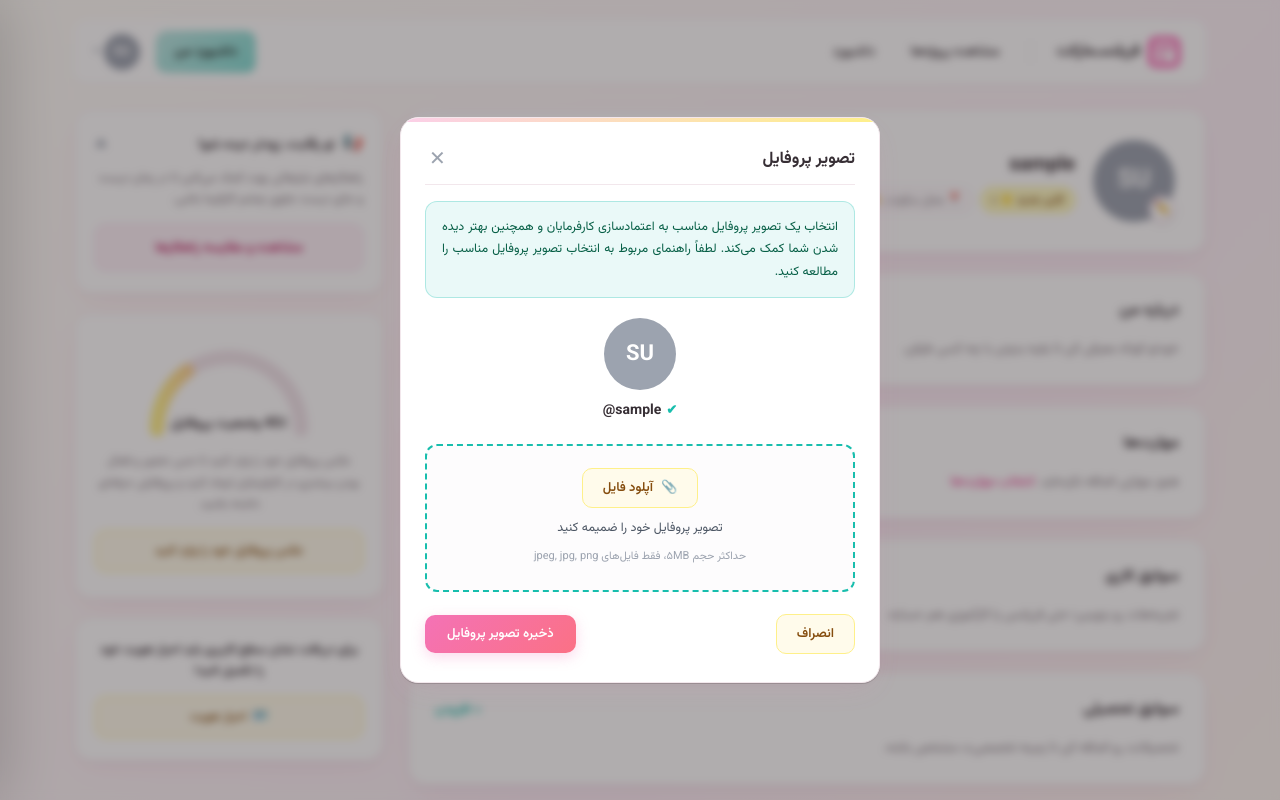
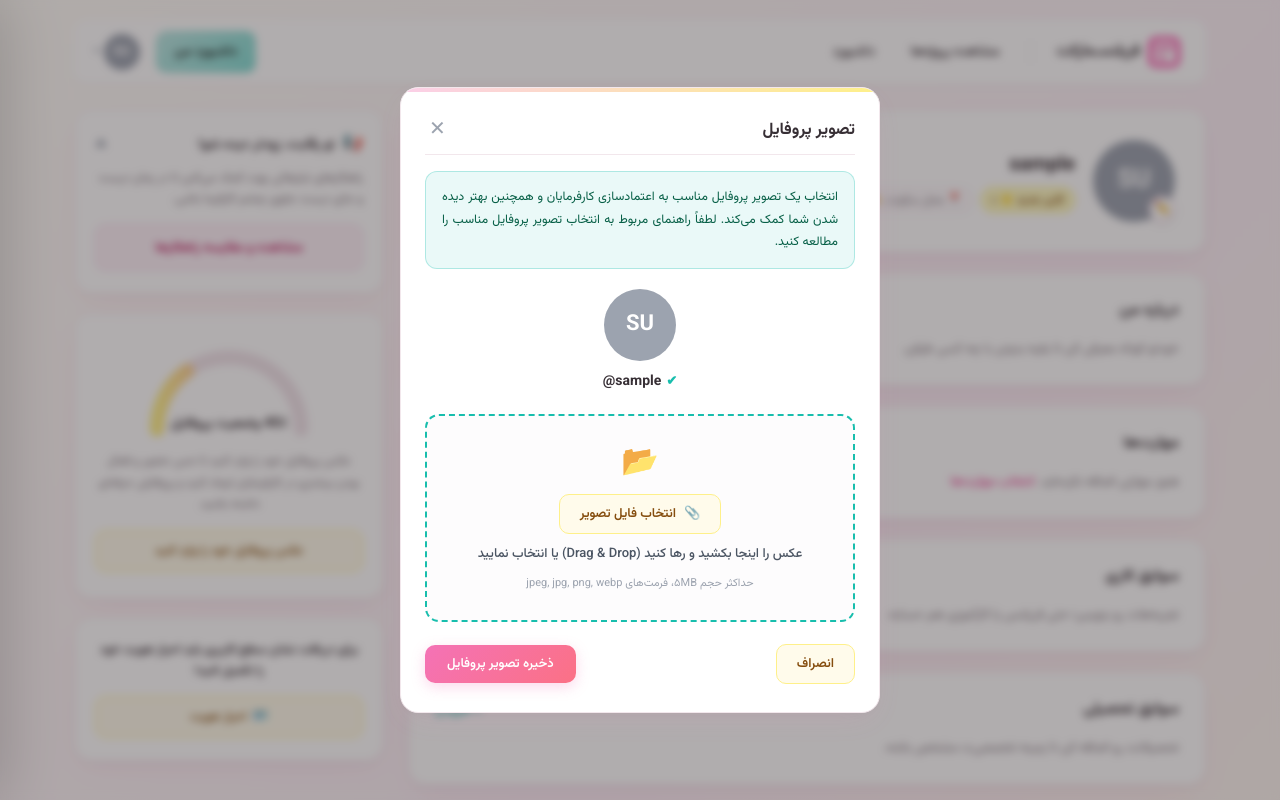
Before and after one commit to mhbmj/Freelance-Marketspace, a Django app: page /profile/ in a window 1280 px wide, after a click on "✏️". Run offline with Django 5.2, Linux system fonts and the light colour scheme; the visitor is signed in with stand-in values (Sample User, id 1); data comes from the database, SQL or seed files in the repository; data that the repository does not hold is empty.

Commit message:
feat(avatar): add drag and drop support and prevent default browser file drop navigation

```diff
--- a/accounts/views.py
+++ b/accounts/views.py
@@ -287,8 +287,8 @@ def profile_view(request):
             else:
                 import os
                 ext = os.path.splitext(avatar_file.name)[1].lower()
-                if ext not in ['.jpg', '.jpeg', '.png']:
-                    messages.error(request, 'فرمت فایل معتبر نیست؛ فقط فایل‌های تصویری با فرمت jpeg، jpg و png مجاز هستند.')
+                if ext not in ['.jpg', '.jpeg', '.png', '.webp']:
+                    messages.error(request, 'فرمت فایل معتبر نیست؛ فقط فایل‌های تصویری با فرمت jpeg، jpg، png و webp مجاز هستند.')
                 else:
                     profile.avatar = avatar_file
                     profile.save()
--- a/static/js/main.js
+++ b/static/js/main.js
@@ -110,4 +110,13 @@ document.addEventListener('DOMContentLoaded', function () {
 
     setupPasswordStrength('password');
     setupPasswordStrength('new_password');
+
+    // جلوگیری از باز شدن فایل توسط رفتار پیش‌فرض مرورگر در صورت رها شدن تصادفی در هر جای صفحه
+    window.addEventListener('dragover', function (e) {
+        e.preventDefault();
+    }, false);
+
+    window.addEventListener('drop', function (e) {
+        e.preventDefault();
+    }, false);
 });
--- a/templates/accounts/profile.html
+++ b/templates/accounts/profile.html
@@ -414,20 +414,22 @@
                 </div>
             </div>
 
-            <!-- کادر خط‌چین آپلود فایل با شرایط عکس ۲۰ -->
-            <div style="border: 2px dashed var(--accent-teal); border-radius: 12px; background: #fdfcfd; padding: 22px 18px; text-align: center; margin-bottom: 22px;">
-                <input type="file" name="avatar_file" accept=".png,.jpg,.jpeg" id="avatar_file_input" style="display: none;" onchange="previewAvatarImage(this)">
+            <!-- کادر خط‌چین آپلود فایل با قابلیت Drag & Drop مطابق عکس ۲۰ -->
+            <div id="avatar-dropzone" style="border: 2px dashed var(--accent-teal); border-radius: 14px; background: #fdfcfd; padding: 24px 18px; text-align: center; margin-bottom: 22px; cursor: pointer; transition: all 0.25s ease;" onclick="document.getElementById('avatar_file_input').click()">
+                <input type="file" name="avatar_file" accept=".png,.jpg,.jpeg,.webp" id="avatar_file_input" style="display: none;" onchange="previewAvatarImage(this)">
 
-                <button type="button" class="btn-pink btn-outline-pink" style="display: inline-flex; width: auto; padding: 9px 20px; font-size: 13px; margin-bottom: 10px;" onclick="document.getElementById('avatar_file_input').click()">
+                <div style="font-size: 30px; margin-bottom: 6px;">📂</div>
+
+                <button type="button" class="btn-pink btn-outline-pink" style="display: inline-flex; width: auto; padding: 9px 20px; font-size: 13px; margin-bottom: 10px;" onclick="event.stopPropagation(); document.getElementById('avatar_file_input').click()">
                     <span>📎</span>
-                    <span>آپلود فایل</span>
+                    <span>انتخاب فایل تصویر</span>
                 </button>
 
-                <p style="font-size: 12.5px; color: #4b5563; margin-bottom: 5px;" id="file-chosen-label">
-                    تصویر پروفایل خود را ضمیمه کنید
+                <p style="font-size: 13px; color: #4b5563; margin-bottom: 5px; font-weight: 500;" id="file-chosen-label">
+                    عکس را اینجا بکشید و رها کنید (Drag & Drop) یا انتخاب نمایید
                 </p>
-                <span style="font-size: 11px; color: #9ca3af;">
-                    حداکثر حجم ۵MB، فقط فایل‌های jpeg, jpg, png
+                <span style="font-size: 11px; color: #9ca3af;" id="file-chosen-hint">
+                    حداکثر حجم ۵MB، فرمت‌های jpeg, jpg, png, webp
                 </span>
             </div>
 
@@ -453,18 +455,97 @@ function closeModal(id) {
     const m = document.getElementById(id);
     if (m) { m.style.display = 'none'; m.classList.remove('open'); }
 }
+
+function handleSelectedAvatarFile(file) {
+    if (!file) return;
+
+    // بررسی فرمت فایل
+    const allowedExtensions = ['.png', '.jpg', '.jpeg', '.webp'];
+    const fileName = file.name.toLowerCase();
+    const isValidExt = allowedExtensions.some(ext => fileName.endsWith(ext));
+
+    if (!isValidExt) {
+        alert('فرمت فایل معتبر نیست؛ فقط فایل‌های تصویری با فرمت jpeg، jpg، png و webp مجاز هستند.');
+        return;
+    }
+
+    // بررسی حجم فایل (حداکثر ۵ مگابایت)
+    if (file.size > 5 * 1024 * 1024) {
+        alert('حجم فایل بیشتر از ۵ مگابایت است. لطفاً فایل کم‌حجم‌تری انتخاب نمایید.');
+        return;
+    }
+
+    const label = document.getElementById('file-chosen-label');
+    const hint = document.getElementById('file-chosen-hint');
+    if (label) {
+        label.textContent = 'فایل انتخاب شد: ' + file.name;
+        label.style.color = 'var(--accent-teal)';
+        label.style.fontWeight = '700';
+    }
+    if (hint) {
+        hint.textContent = 'اندازه فایل: ' + (file.size / 1024).toFixed(1) + ' کیلوبایت - آماده برای ذخیره';
+        hint.style.color = '#059669';
+    }
+
+    // پیش‌نمایش در آواتار بالای مودال
+    const reader = new FileReader();
+    reader.onload = function(e) {
+        const preview = document.getElementById('modal-avatar-preview');
+        if (preview) {
+            preview.innerHTML = '<img src="' + e.target.result + '" alt="پیش‌نمایش" style="width: 100%; height: 100%; max-width: 100%; max-height: 100%; object-fit: cover; border-radius: 50%; display: block;">';
+        }
+    };
+    reader.readAsDataURL(file);
+}
+
 function previewAvatarImage(input) {
     if (input.files && input.files[0]) {
-        const file = input.files[0];
-        document.getElementById('file-chosen-label').textContent = 'فایل انتخاب شد: ' + file.name;
-        const reader = new FileReader();
-        reader.onload = function(e) {
-            const preview = document.getElementById('modal-avatar-preview');
-            preview.innerHTML = '<img src="' + e.target.result + '" alt="پیش‌نمایش" style="width: 100%; height: 100%; object-fit: cover;">';
-        }
-        reader.readAsDataURL(file);
+        handleSelectedAvatarFile(input.files[0]);
     }
 }
+
+// راه‌اندازی Drag & Drop برای کادر آپلود آواتار
+document.addEventListener('DOMContentLoaded', function() {
+    const dropzone = document.getElementById('avatar-dropzone');
+    const fileInput = document.getElementById('avatar_file_input');
+
+    if (dropzone && fileInput) {
+        ['dragenter', 'dragover'].forEach(eventName => {
+            dropzone.addEventListener(eventName, function(e) {
+                e.preventDefault();
+                e.stopPropagation();
+                dropzone.style.borderColor = 'var(--pastel-pink-hover)';
+                dropzone.style.backgroundColor = '#fdf2f8';
+                dropzone.style.transform = 'scale(1.01)';
+            }, false);
+        });
+
+        ['dragleave', 'dragend'].forEach(eventName => {
+            dropzone.addEventListener(eventName, function(e) {
+                e.preventDefault();
+                e.stopPropagation();
+                dropzone.style.borderColor = 'var(--accent-teal)';
+                dropzone.style.backgroundColor = '#fdfcfd';
+                dropzone.style.transform = 'none';
+            }, false);
+        });
+
+        dropzone.addEventListener('drop', function(e) {
+            e.preventDefault();
+            e.stopPropagation();
+            dropzone.style.borderColor = 'var(--accent-teal)';
+            dropzone.style.backgroundColor = '#fdfcfd';
+            dropzone.style.transform = 'none';
+
+            const dt = e.dataTransfer;
+            if (dt && dt.files && dt.files.length > 0) {
+                const file = dt.files[0];
+                fileInput.files = dt.files;
+                handleSelectedAvatarFile(file);
+            }
+        }, false);
+    }
+});
 </script>
 
 {% if user.is_authenticated %}
--- a/templates/base.html
+++ b/templates/base.html
@@ -20,6 +20,6 @@
         {% endblock %}
     </div>
 
-    <script src="{% static 'js/main.js' %}"></script>
+    <script src="{% static 'js/main.js' %}?v=1.1"></script>
 </body>
 </html>
```
